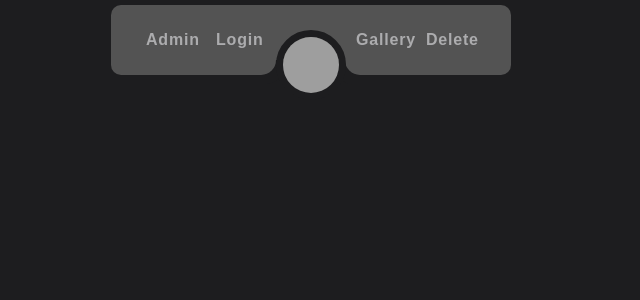
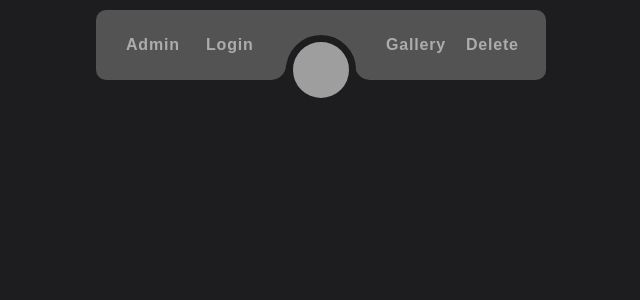
Before and after one commit to purnasth/purnaDrive, a PHP site: page / in a window 1280 px wide. Shown: the top 300 px of the page, without its empty margins (339-979 px from the left). Run offline with PHP 8.4, Linux system fonts and the light colour scheme; grey boxes are pictures that could not be loaded.

Commit message:
fix admin unable to login issue

```diff
--- a/assets/css/gallery.css
+++ b/assets/css/gallery.css
@@ -507,14 +507,17 @@ header {
   /* background-color: #003329; */
   /* padding: 20px; */
   font-family: sans-serif;
-  margin: 5px;
+  margin: 10px;
   margin-bottom: 30px;
+
+
+
 }
 
 .navigation {
   position: relative;
   background-color: #535353;
-  width: 400px;
+  width: 450px;
   height: 70px;
   /* margin: 0 auto; */
   border-radius: 10px;
@@ -523,12 +526,13 @@ header {
   align-items: center;
   justify-content: center;
   margin: 0 auto;
+
 }
 .navigation ul {
   display: flex;
   list-style: none;
-  width: 350px;
-  /* gap: 30px; */
+  /* width: 350px; */
+  gap: 10px;
 }
 .navigation ul li {
   position: relative;
@@ -579,7 +583,7 @@ header {
   color: #f5f5f7;
   letter-spacing: 0.05em;
   transition: all 0.5s ease;
-  margin: 0 10px;
+  /* margin: 0 10px; */
   /* opacity: 0; */
   /* transform: translateY(20px); */
 }
@@ -751,8 +755,8 @@ li.active ~ .indicator {
   }
 } */
 
-@media screen and (max-width: 480px) {
+/* @media screen and (max-width: 480px) {
   .navigation {
     transform: scale(0.8);
   }
-}
+} */
--- a/assets/php/navbar.php
+++ b/assets/php/navbar.php
@@ -1,4 +1,6 @@
 <?php
+// include './assets/css/gallery.css';
+
 ?>
 <!DOCTYPE html>
 
@@ -20,10 +22,10 @@
           </a>
         </li>
         <li class="list">
-          <a href="/index.php"><span class="text">Gallery</span></a>
+          <a href="/index.php" style="padding-left: 20px;"><span class="text">Gallery</span></a>
         </li>
         <li class="list">
-          <a href="/delete.php"><span class="text">Delete</span></a>
+          <a href="/delete.php" style="padding-left: 20px;"><span class="text">Delete</span></a>
         </li>
         <!-- <div class="indicator"></div> -->
       </ul>
--- a/form.php
+++ b/form.php
@@ -65,10 +65,10 @@ echo '<link rel="icon" href="./assets/icon/favicon.ico" />';
     </script>
     <?php
                 }
-                // header('Location: admin.php');
-                // exit;
+                header('Location: admin.php');
+                exit;
             } else {
-                // echo '<p class="error-message">Wrong Refer Code. Please try again.</p>';
+                echo '<p class="error-message">Wrong Refer Code. Please try again.</p>';
                 ?>
     <script>
     alert("Wrong Refer Code. Please try again.");
```
